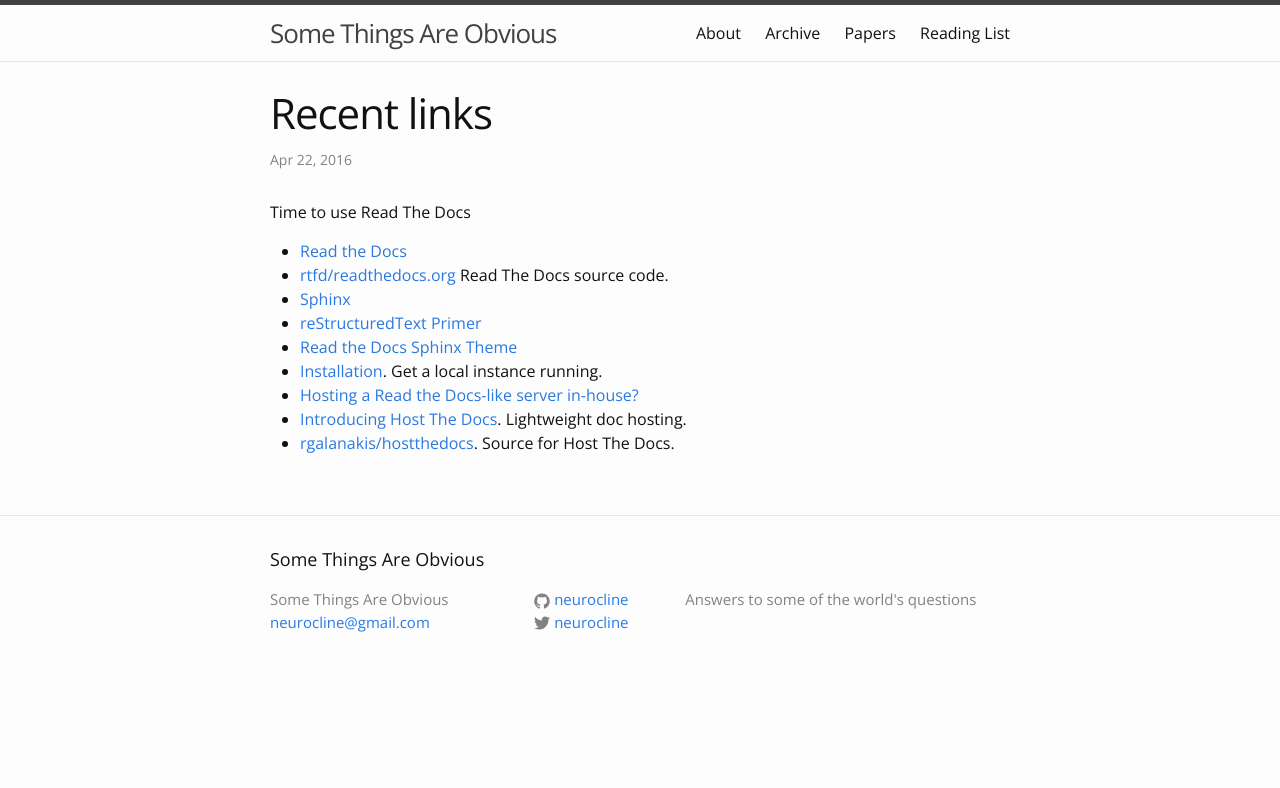
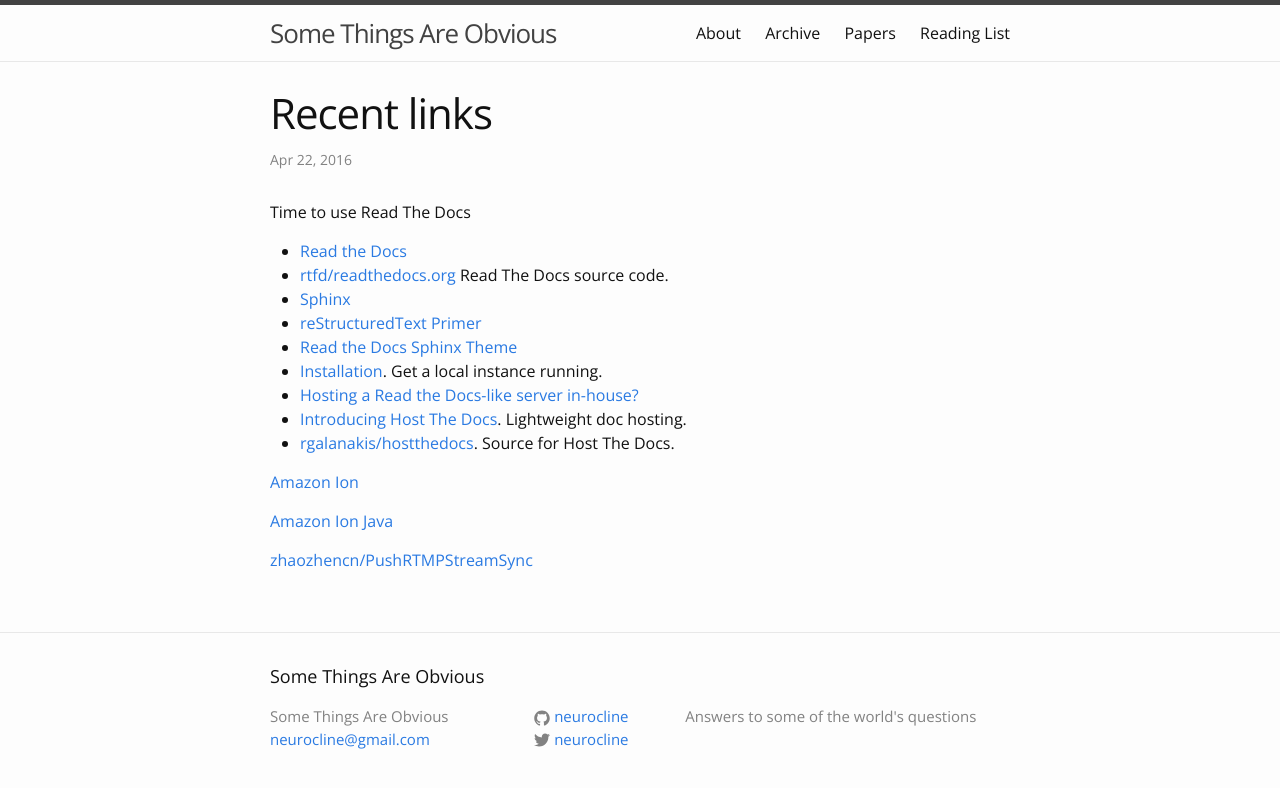
Before and after one commit to neurocline/neurocline.github.io, a Jekyll site: the page built from _posts/2016-04-22-recent-links.markdown, in a window 1280 px wide. Shown: the top 788 px of the page. Built offline with Jekyll 4.4.1, drawn with Linux system fonts in a browser that asks for light colours.

Commit message:
note RTMP project

```diff
--- a/_posts/2016-04-22-recent-links.markdown
+++ b/_posts/2016-04-22-recent-links.markdown
@@ -16,3 +16,9 @@ Time to use Read The Docs
 - [Hosting a Read the Docs-like server in-house?](http://stackoverflow.com/questions/19892310/hosting-a-read-the-docs-like-server-in-house)
 - [Introducing Host The Docs](http://www.robg3d.com/2014/03/introducing-host-the-docs/). Lightweight doc hosting.
 - [rgalanakis/hostthedocs](https://github.com/rgalanakis/hostthedocs). Source for Host The Docs.
+
+[Amazon Ion](http://amznlabs.github.io/ion-docs/index.html)
+
+[Amazon Ion Java](https://github.com/amznlabs/ion-java)
+
+[zhaozhencn/PushRTMPStreamSync](https://github.com/zhaozhencn/PushRTMPStreamSync)
```
Also changed, not shown: _posts/2016-04-22-xcode.markdown (renamed from _posts/2016-04-16-xcode.markdown).
